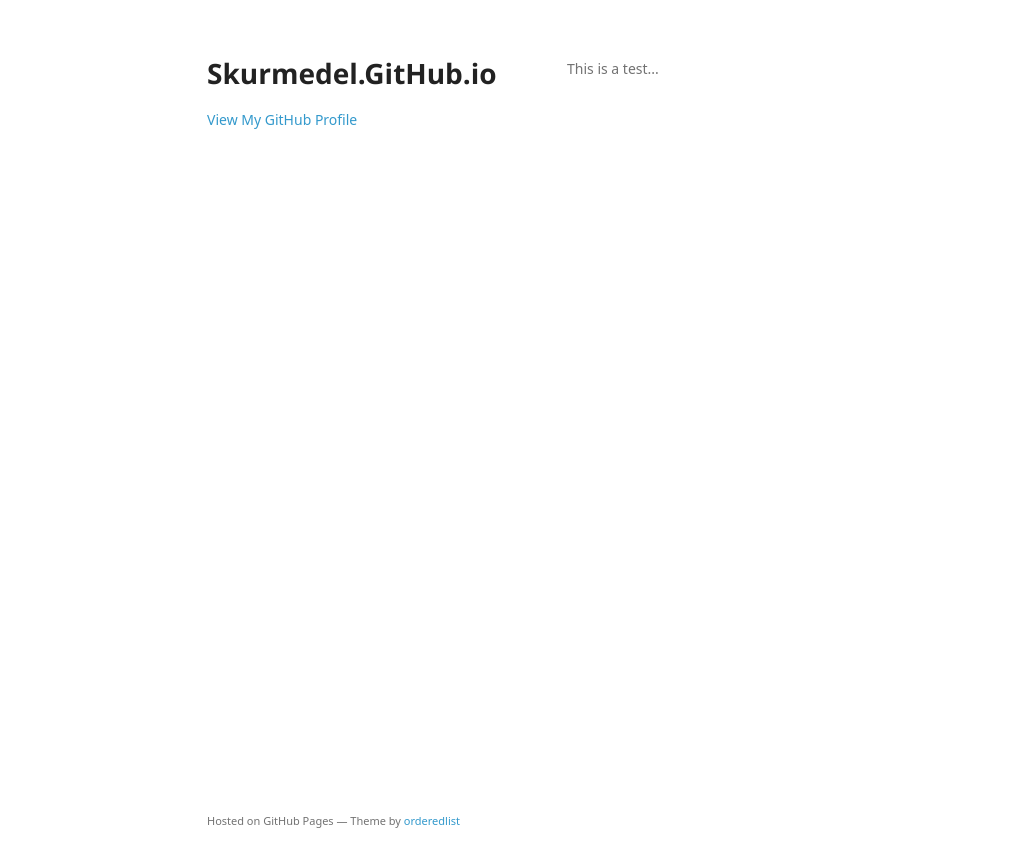
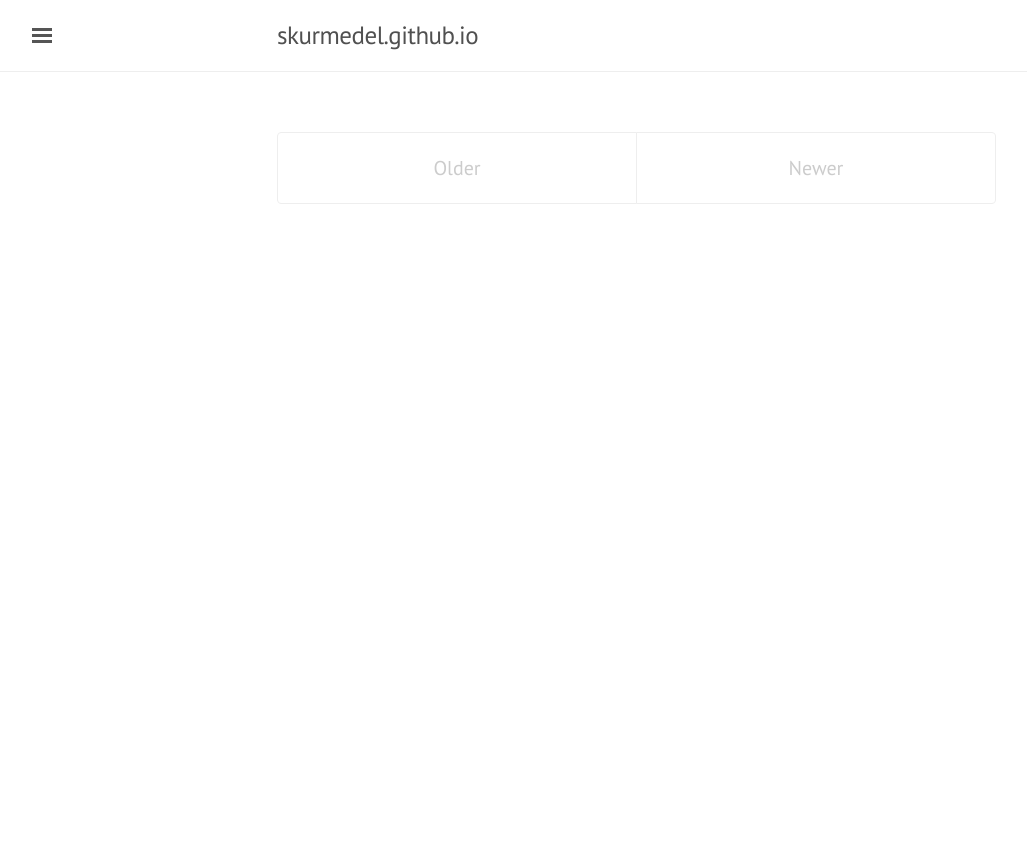
Before and after one commit to skurmedel/skurmedel.github.io, a Jekyll site: the page built from index.html, in a window 1280 px wide. Shown: the top 867 px of the page, without its empty margins (3-1030 px from the left). Built offline with Jekyll 4.4.1, drawn with Linux system fonts in a browser that asks for light colours; some web fonts are replaced.

Commit message:
Add files via upload

```diff
--- a/index.html
+++ b/index.html
@@ -1,35 +1,37 @@
-<!doctype html>
-<html>
-  <head>
-    <meta charset="utf-8">
-    <meta http-equiv="X-UA-Compatible" content="chrome=1">
-    <title>Skurmedel.GitHub.io by skurmedel</title>
+---
+layout: default
+title: Home
+---
 
-    <link rel="stylesheet" href="stylesheets/styles.css">
-    <link rel="stylesheet" href="stylesheets/github-light.css">
-    <meta name="viewport" content="width=device-width">
-    <!--[if lt IE 9]>
-    <script src="//html5shiv.googlecode.com/svn/trunk/html5.js"></script>
-    <![endif]-->
-  </head>
-  <body>
-    <div class="wrapper">
-      <header>
-        <h1>Skurmedel.GitHub.io</h1>
-        <p></p>
+<div class="posts">
+  {% for post in paginator.posts %}
+  <div class="post">
+    <h1 class="post-title">
+      <a href="{{ site.baseurl }}/{{ post.url }}">
+        {{ post.title }}
+      </a>
+    </h1>
 
+    <span class="post-date">{{ post.date | date_to_string }}</span>
 
-        <p class="view"><a href="https://github.com/skurmedel">View My GitHub Profile</a></p>
+    {{ post.content }}
+  </div>
+  {% endfor %}
+</div>
 
-      </header>
-      <section>
-        <p>This is a test...</p>
-      </section>
-      <footer>
-        <p><small>Hosted on GitHub Pages &mdash; Theme by <a href="https://github.com/orderedlist">orderedlist</a></small></p>
-      </footer>
-    </div>
-    <script src="javascripts/scale.fix.js"></script>
-
-  </body>
-</html>
+<div class="pagination">
+  {% if paginator.next_page %}
+    <a class="pagination-item older" href="{{ site.baseurl }}/page{{paginator.next_page}}">Older</a>
+  {% else %}
+    <span class="pagination-item older">Older</span>
+  {% endif %}
+  {% if paginator.previous_page %}
+    {% if paginator.page == 2 %}
+      <a class="pagination-item newer" href="{{ site.baseurl }}/">Newer</a>
+    {% else %}
+      <a class="pagination-item newer" href="{{ site.baseurl }}/page{{paginator.previous_page}}">Newer</a>
+    {% endif %}
+  {% else %}
+    <span class="pagination-item newer">Newer</span>
+  {% endif %}
+</div>
```
